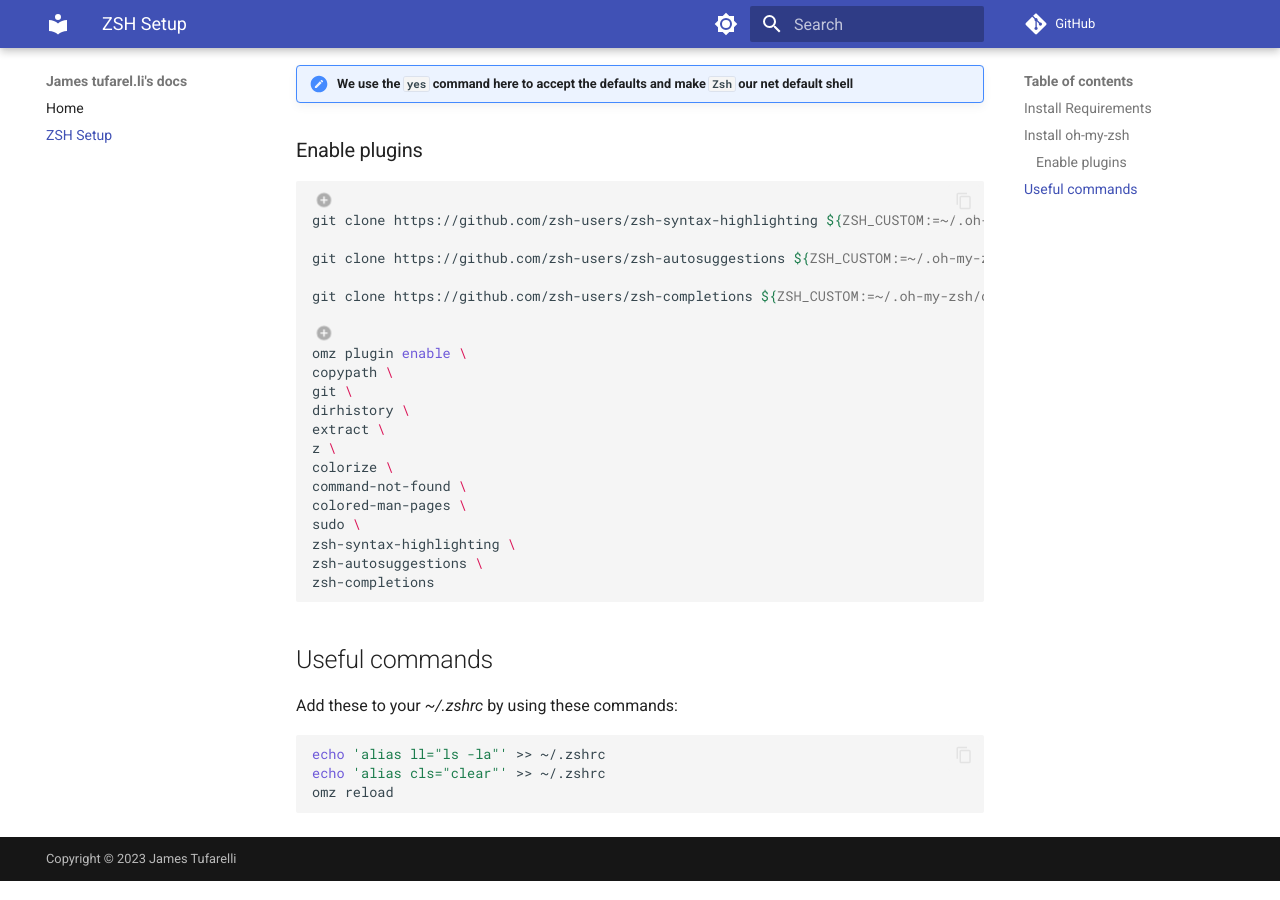
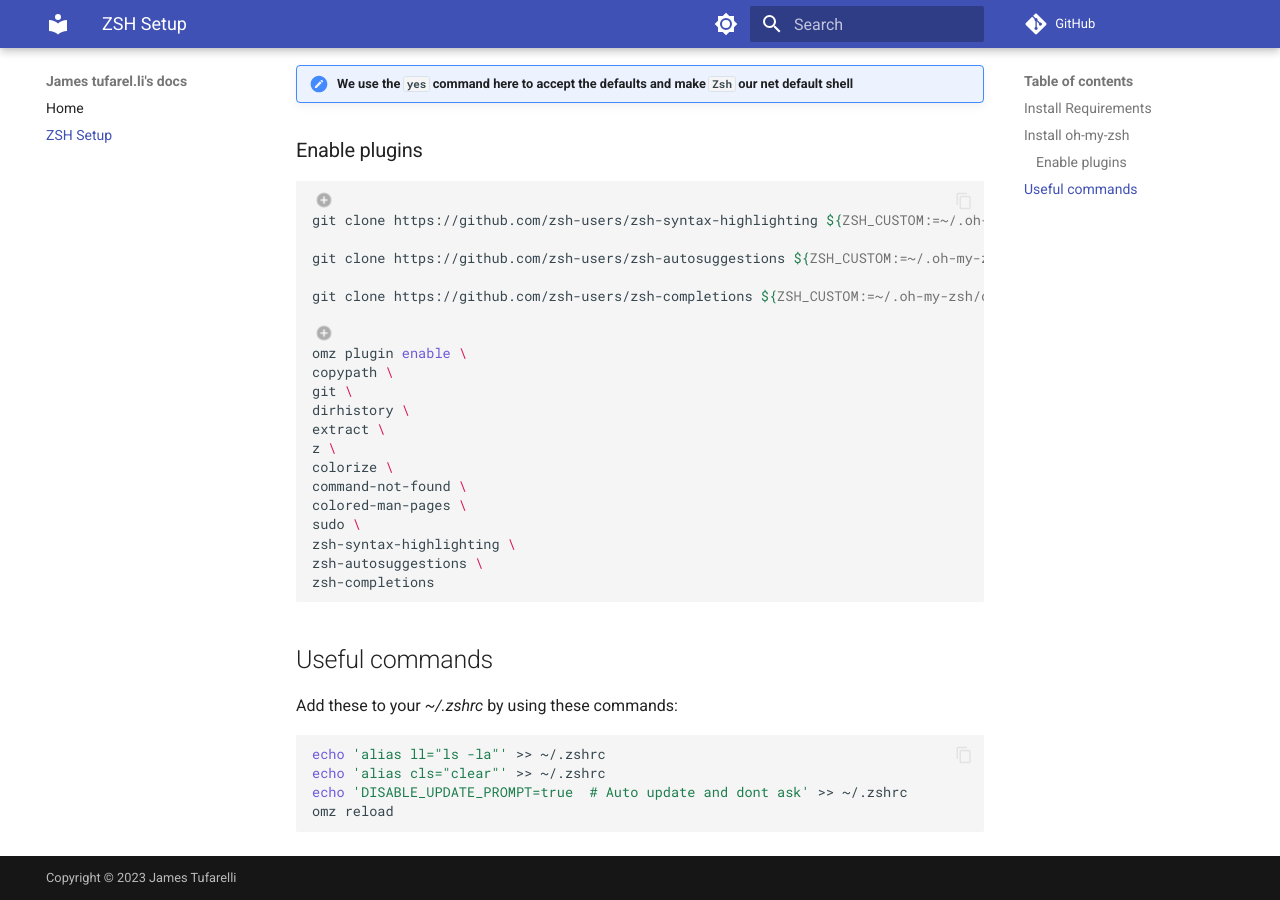
Before and after one commit to Minituff/online, an MkDocs documentation site: the page built from docs/zsh.md, in a window 1280 px wide and 900 px high, scrolled down 1042 px. Built offline with MkDocs 1.6.1 and Material for MkDocs 9.7.7, drawn with Linux system fonts in a browser that asks for light colours; comment, search, counter and statistics services are not loaded.

Commit message:
Update zsh.md

````diff
--- a/docs/zsh.md
+++ b/docs/zsh.md
@@ -66,5 +66,6 @@ Add these to your _~/.zshrc_  by using these commands:
 ```bash
 echo 'alias ll="ls -la"' >> ~/.zshrc
 echo 'alias cls="clear"' >> ~/.zshrc
+echo 'DISABLE_UPDATE_PROMPT=true  # Auto update and dont ask' >> ~/.zshrc
 omz reload
 ```
````
